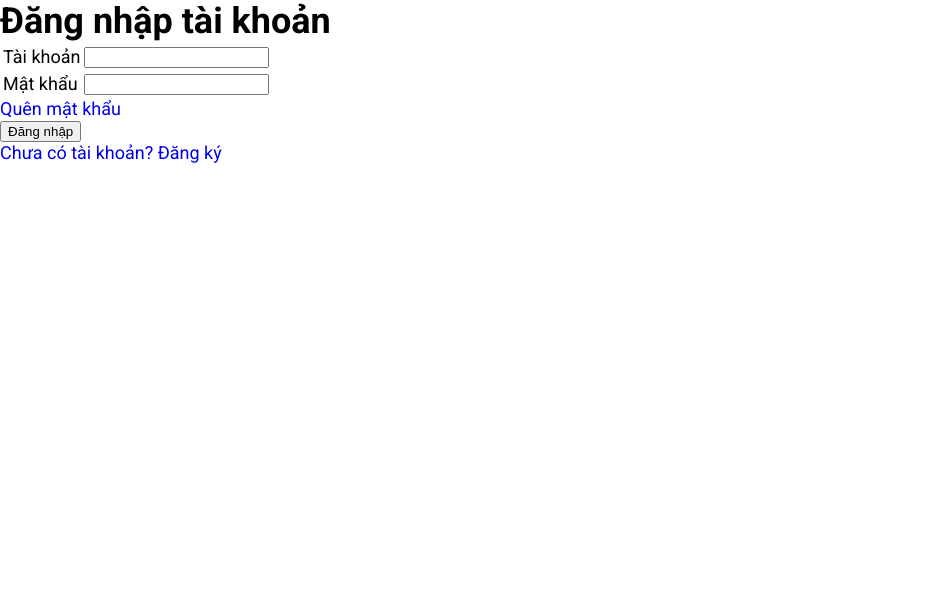
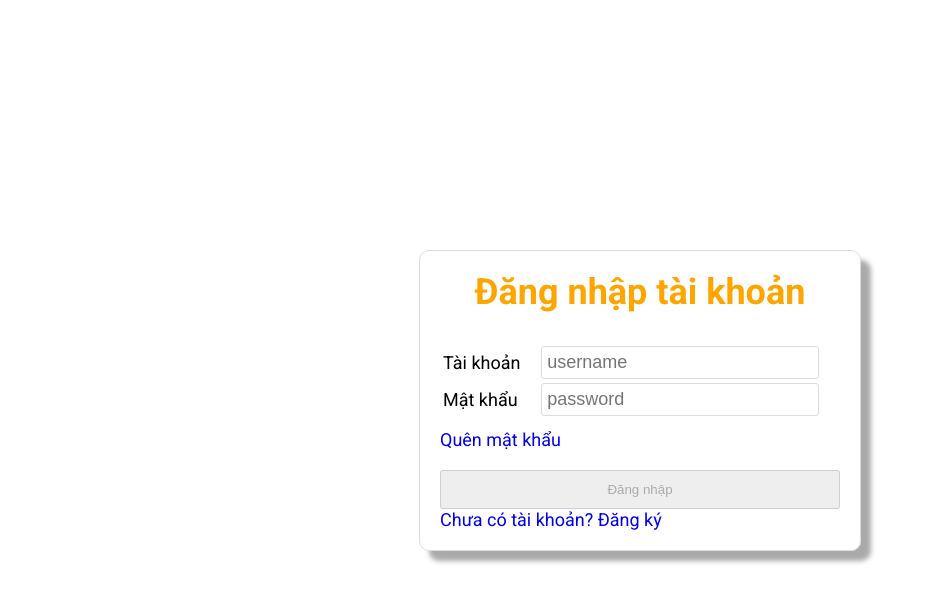
Before and after one commit to linhtruong2511/restaurant, a Vue app: page /account in a window 1280 px wide. Shown: the top 602 px of the page, without its empty margins (0-937 px from the left). Built offline with nearby package versions, Linux system fonts and the light colour scheme.

Commit message:
implement login functionality

```diff
--- /dev/null
+++ b/src/service/accountService.js
@@ -0,0 +1,11 @@
+import { domain, init, setCookie } from './utils'
+
+export const login = async (data) => {
+  const response = await fetch(domain + `user/login`, init('POST', data))
+  const json = await response.json()
+  if (json.access) {
+    setCookie('token', json.access)
+    return true
+  }
+  return false
+}
--- a/src/service/categoryService.js
+++ b/src/service/categoryService.js
@@ -1,4 +1,4 @@
-import { domain } from './domain'
+import { domain } from './utils'
 
 export const getAllCategory = async () => {
   const response = await fetch(domain + 'menu/item')
--- a/src/service/domain.js
+++ /dev/null
@@ -1 +0,0 @@
-export const domain = 'http://127.0.0.1:8000/'
--- /dev/null
+++ b/src/service/utils.js
@@ -0,0 +1,16 @@
+export const domain = 'http://127.0.0.1:8000/'
+export const init = (method, data) => {
+  return {
+    method: method,
+    headers: {
+      'Content-Type': 'application/json',
+    },
+    body: JSON.stringify(data),
+  }
+}
+export const setCookie = (name, value, exdays = 5) => {
+  const date = new Date()
+  date.setTime(date.getTime() + exdays * 24 * 60 * 60 * 1000)
+  let expires = 'expires=' + date.toUTCString()
+  document.cookie = name + '=' + value + ';' + expires + ';path=/'
+}
--- a/src/views/Account.vue
+++ b/src/views/Account.vue
@@ -1,5 +1,7 @@
 <template>
+  <div ref="alert" class="login-success">Đăng nhập thành công</div>
   <div class="container">
+    <div class="wraper">
       <div class="header">
         <h1>Đăng nhập tài khoản</h1>
       </div>
@@ -9,36 +11,149 @@
             <tr>
               <td>Tài khoản</td>
               <td>
-              <input type="text" v-model.lazy="username">
+                <input @keyup.enter="passwordRef.focus()" @change="handleChangeInput" type="text"
+                  v-model.lazy.trim="username" placeholder="username">
               </td>
             </tr>
             <tr>
               <td>Mật khẩu</td>
               <td>
-              <input type="text" v-model.lazy="password">
+                <input @keyup="handleEnterLogin" ref="passwordRef" @change="handleChangeInput" type="password"
+                  v-model.lazy.trim="password" placeholder="password">
               </td>
             </tr>
           </tbody>
         </table>
+        <p v-if="hasError" class="fail-credentials">Tài khoản mật khẩu không chính xác</p>
         <a href="#">Quên mật khẩu</a>
       </div>
       <div class="footer">
-      <button @click="handleLogin">Đăng nhập</button>
+        <button :disabled="inputInvalid" @click="handleLogin">Đăng nhập</button>
       </div>
       <a href="#">Chưa có tài khoản? Đăng ký</a>
+    </div>
   </div>
 </template>
 
 <script setup>
+import { login } from '@/service/accountService';
 import { ref, watchEffect } from 'vue';
-
+import router from '@/router';
 const username = ref()
 const password = ref()
+const hasError = ref(false)
+const inputInvalid = ref(true)
+const alert = ref(null)
+const passwordRef = ref(null)
+const showAlert = () => {
+  alert.value.classList.add('show'); // Thêm class để kích hoạt hiệu ứng
+  setTimeout(() => {
+    alert.value.classList.remove('show'); // Ẩn sau 3 giây
+  }, 1500);
+};
+const handleLogin = async () => {
+  const data = {
+    'username': username.value,
+    'password': password.value
+  }
+  const loginSuccess = await login(data)
+  username.value = ''
+  password.value = ''
+  inputInvalid.value = true;
+  if (loginSuccess) {
+    hasError.value = false
+    showAlert()
+    setTimeout(() => {
+      router.push('/')
+    }, 1500);
+  }
+  else {
+    hasError.value = true
+  }
+}
+const handleChangeInput = () => {
+  hasError.value = false
+  inputInvalid.value = !(username.value != '' && password.value != '')
+}
+const handleEnterLogin = (e) => {
+  if (e.key == 'Enter' && !inputInvalid.value) {
+    handleLogin()
+  }
+}
+</script>
 
-const handleLogin = () => {
-
+<style scoped>
+.container {
+  display: flex;
+  align-items: center;
+  height: 100vh;
 }
 
-</script>
+.wraper {
+  border: 1px solid #ddd;
+  width: 400px;
+  margin-inline: auto;
+  padding: 20px;
+  border-radius: 10px;
+  box-shadow: 10px 10px 5px #aaaaaa;
+}
 
-<style scoped></style>
+.header {
+  color: orange;
+  margin-bottom: 20px;
+  text-align: center;
+}
+
+.body table {
+  width: 100%;
+  padding: 10px 0px;
+}
+
+.body input {
+  width: 90%;
+  padding: 5px;
+  font-size: 18px;
+  border-radius: 3px;
+  border: 1px solid #ddd;
+}
+
+.footer {
+  margin-top: 20px;
+}
+
+.footer button {
+  width: 100%;
+  padding: 10px;
+  transition: all;
+  transition-duration: 300ms;
+}
+
+.footer button:hover {
+  color: white;
+  background-color: green;
+}
+
+.fail-credentials {
+  color: red;
+  transition: all;
+  transition-duration: 500ms;
+}
+
+.login-success {
+  padding: 10px;
+  background-color: green;
+  color: white;
+  position: fixed;
+  right: -300px;
+  /* Bắt đầu ngoài màn hình */
+  top: 10px;
+  opacity: 0;
+  transition: transform 0.5s ease-out, opacity 0.5s ease-out;
+}
+
+.login-success.show {
+  opacity: 1;
+  transform: translateX(-310px);
+  /* Di chuyển vào màn hình */
+}
+</style>
```
Lines whose indentation alone changed are shown as unchanged.
